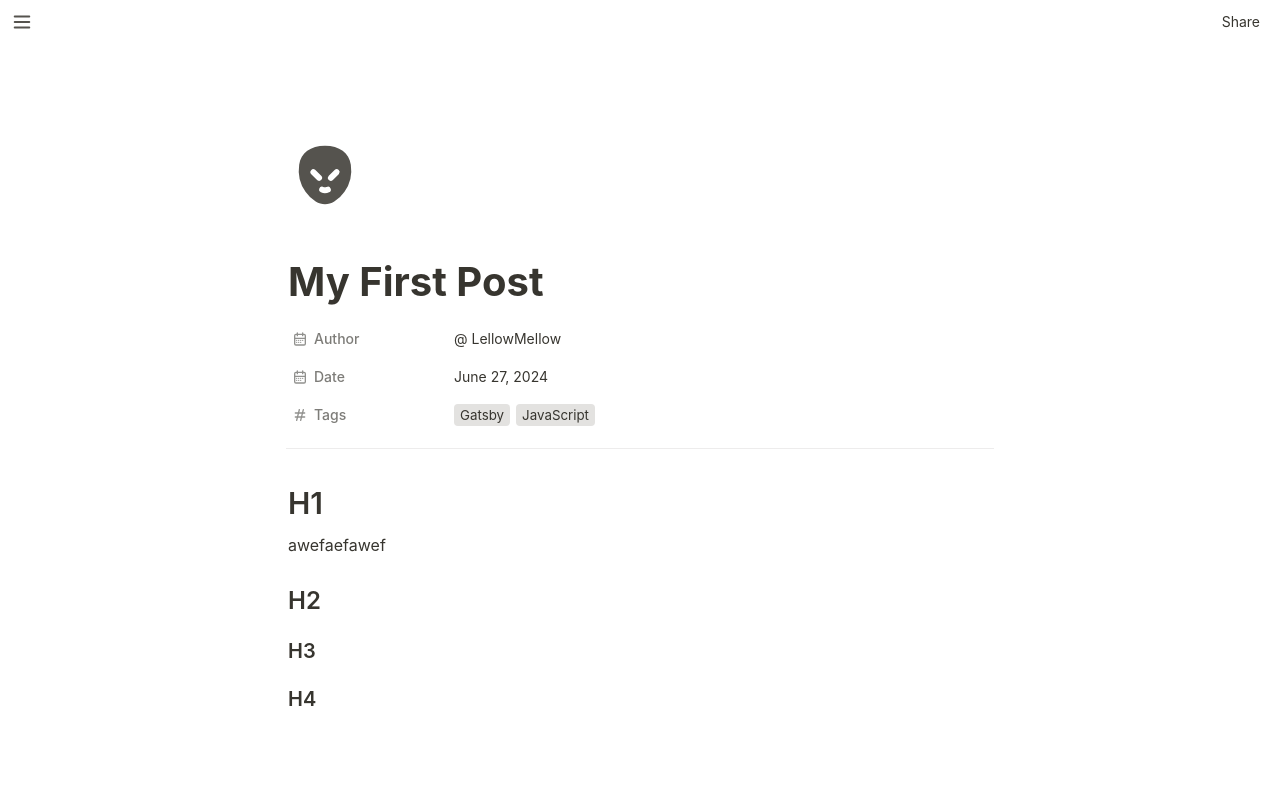
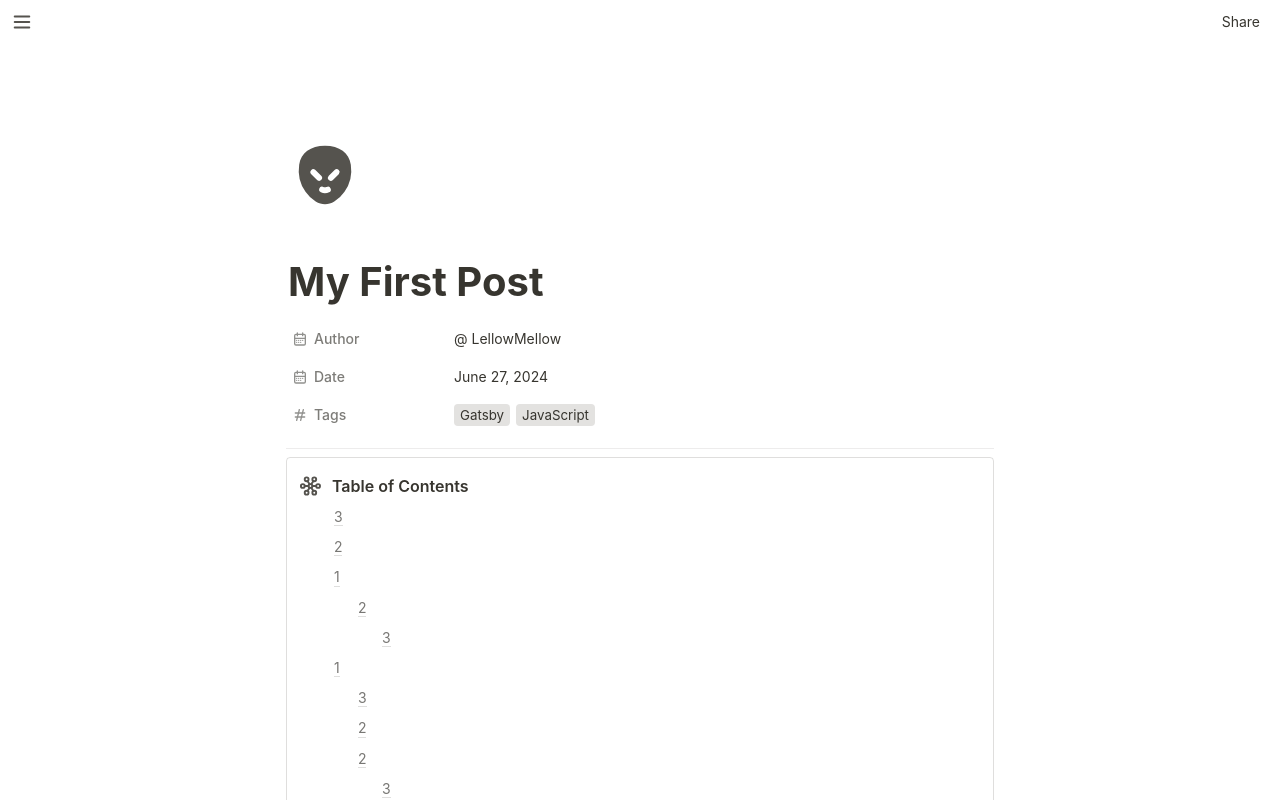
Before and after one commit to pexe99/pexe99.github.io, a Gatsby site: page /hi/ in a window 1280 px wide. Built offline with nearby package versions, Linux system fonts and the light colour scheme; Gatsby itself is replaced by a stand-in of ours; a web font is replaced by a local one.

Commit message:
feat: add TOC component
- post 상단에 table of contents component를 추가했습니다.
- h1, h2, h3에 따라 구분되도록 margin 추가 로직을 구현했습니다.

```diff
--- a/contents/posts/hi/index.md
+++ b/contents/posts/hi/index.md
@@ -8,12 +8,34 @@ tags:
   - JavaScript
 ---
 
-# H1
+### 3
 
-awefaefawef
+## 2
 
-## H2
+# 1
 
-### H3
+## 2
 
-#### H4
+### 3
+
+# 1
+
+### 3
+
+## 2
+
+## 2
+
+### 3
+
+# 1
+
+## 2
+
+### 3
+
+## 2
+
+## 2
+
+### 3
--- a/gatsby-config.js
+++ b/gatsby-config.js
@@ -65,6 +65,12 @@ module.exports = {
               wrapperStyle: "margin: 0.25rem 0; padding: 0;",
             },
           },
+          {
+            resolve: `gatsby-remark-autolink-headers`,
+            options: {
+              className: "autolinkHeader",
+            },
+          },
         ],
       },
     },
--- a/src/components/MarkdownWrapper/MarkdownStyler/index.jsx
+++ b/src/components/MarkdownWrapper/MarkdownStyler/index.jsx
@@ -280,4 +280,8 @@ export const MarkdownStyler = styled.section`
     margin: 0 !important;
     padding: 0.375rem 0 0.375rem 0.125rem;
   }
+
+  .autolinkHeader {
+    opacity: 0;
+  }
 `
--- a/src/components/MarkdownWrapper/index.jsx
+++ b/src/components/MarkdownWrapper/index.jsx
@@ -1,10 +1,28 @@
-import React from "react"
+import React, { useState, useEffect } from "react"
 import { MarkdownStyler } from "./MarkdownStyler"
+import TOC from "../TOC"
 
 const MarkdownWrapper = ({ html }) => {
+  const [toc, setToc] = useState([])
+
+  useEffect(() => {
+    setToc(
+      Array.from(
+        document.querySelectorAll(
+          ".markdown > h1, .markdown > h2, .markdown > h3"
+        )
+      )
+    )
+  }, [])
+
+  console.log(toc)
   return (
     <>
-      <MarkdownStyler dangerouslySetInnerHTML={{ __html: html }} />
+      <TOC type="toc" innerText={toc} />
+      <MarkdownStyler
+        className="markdown"
+        dangerouslySetInnerHTML={{ __html: html }}
+      />
     </>
   )
 }
--- /dev/null
+++ b/src/components/TOC/index.jsx
@@ -0,0 +1,121 @@
+import React from "react"
+import Icon from "../Icon"
+import styled from "styled-components"
+
+const TocWrapper = styled.div`
+  width: 100%;
+  padding: 1rem 1rem 1rem 0.75rem;
+  margin: 0.25rem 0;
+  border-radius: 0.25rem;
+  border: ${props => props.theme.calloutBorder};
+  color: ${props => props.theme.icon};
+  background-color: transparent;
+  display: flex;
+  flex-direction: row;
+  white-space: pre-wrap;
+  word-break: break-word;
+  flex-shrink: 0;
+  flex-grow: 0;
+`
+
+const TocTextWrapper = styled.div`
+  display: flex;
+  flex-direction: column;
+  min-width: 0px;
+  width: 100%;
+  padding: 0 0.125rem;
+  margin-left: 0.5rem;
+  color: ${props => props.theme.text};
+  font-weight: 600;
+  line-height: 1.5;
+  span {
+    margin-bottom: 0.25rem;
+  }
+`
+
+const HeaderLink = styled.a`
+  width: 100%;
+  padding: 0.375rem 0 0.375rem 0.125rem;
+  font-size: 0.875rem;
+  font-weight: 400;
+  line-height: 1.3;
+  overflow: hidden;
+  white-space: nowrap;
+  text-overflow: ellipsis;
+  cursor: pointer;
+  color: rgb(120, 119, 116);
+  &:hover {
+    background: rgba(55, 53, 47, 0.06);
+  }
+  transition: background 20ms ease-in;
+  .toc-1 {
+    margin-left: 0;
+  }
+  .toc-2 {
+    margin-left: 1.5rem;
+  }
+  .toc-3 {
+    margin-left: 3rem;
+  }
+`
+
+const LinkInnerText = styled.div`
+  width: fit-content;
+  background-image: linear-gradient(
+    to right,
+    rgba(55, 53, 47, 0.16) 0%,
+    rgba(55, 53, 47, 0.16) 100%
+  );
+  background-repeat: repeat-x;
+  background-position: 0 100%;
+  background-size: 100% 0.0625rem;
+`
+
+const TOC = ({ type = "normal", icon = false, title, innerText }) => {
+  const handleClickTitle = item => {
+    window.location.hash = null
+    window.location.hash = item.id
+  }
+
+  const generateTocItems = items => {
+    let previousLevel = -1
+
+    return items.map((item, index) => {
+      let currentLevel = parseInt(item.localName.match(/\d+/)[0], 10)
+
+      if (currentLevel > 1) {
+        if (previousLevel === -1) {
+          currentLevel = 1
+        } else if (currentLevel < previousLevel) {
+          previousLevel = currentLevel
+        } else if (currentLevel > previousLevel) {
+          currentLevel = ++previousLevel
+        }
+      } else {
+        previousLevel = 1
+      }
+
+      console.log(currentLevel, previousLevel)
+
+      return (
+        <HeaderLink key={index} onClick={() => handleClickTitle(item)}>
+          <LinkInnerText className={`toc-${currentLevel}`}>
+            {item.innerText}
+          </LinkInnerText>
+        </HeaderLink>
+      )
+    })
+  }
+
+  return (
+    <TocWrapper>
+      <Icon iconName="TbTopologyStar3" size="1.5rem" />
+      <TocTextWrapper>
+        <span>Table of Contents</span>
+        {type === "toc" && generateTocItems(innerText)}
+      </TocTextWrapper>
+    </TocWrapper>
+  )
+}
+
+export default TOC
```
